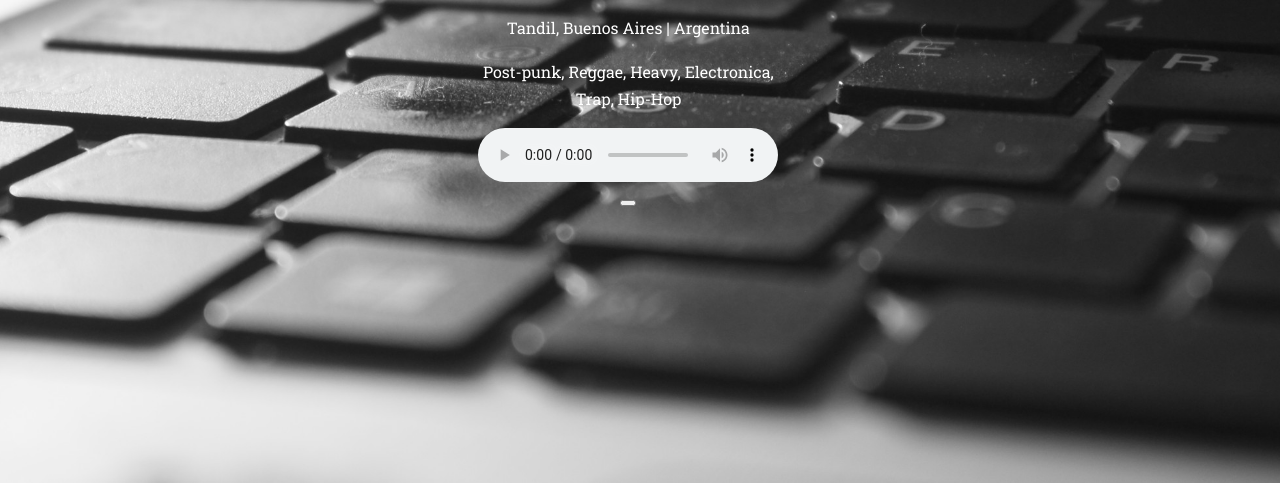
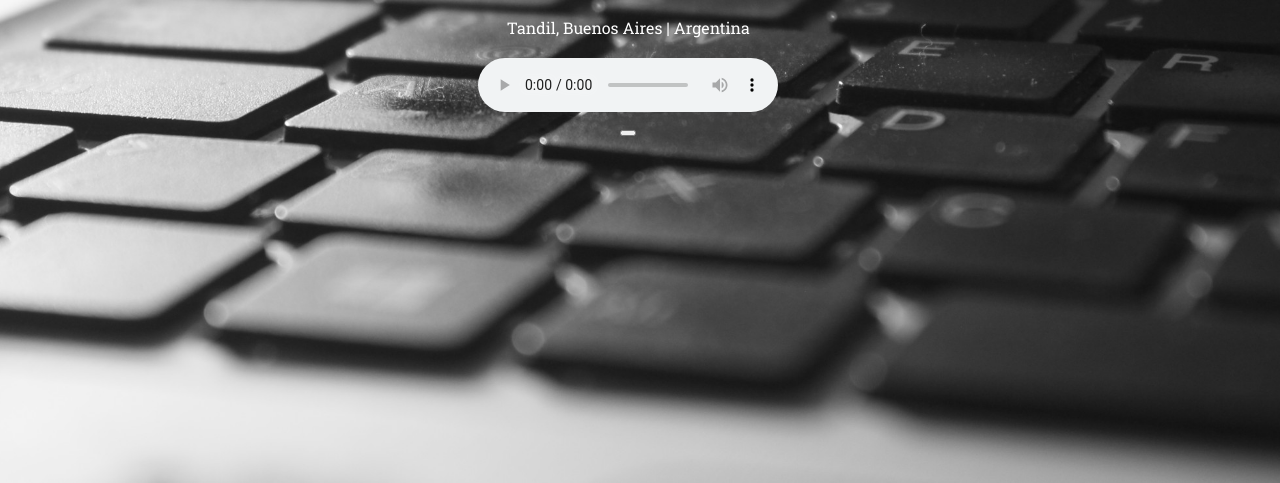
Before and after one commit to radioelmuro/online, a plain HTML site: page index.html in a window 1280 px wide. Shown: the part 317-800 px from the top of the page. Drawn offline with Linux system fonts and the light colour scheme.

Commit message:
Update index.html

```diff
--- a/index.html
+++ b/index.html
@@ -40,7 +40,7 @@
             <img src="img/logochico1.png" alt="logo" class="logo">
             <h3 class="tite"> Radio El Muro Online </h3>
             <p class="text">Tandil, Buenos Aires | Argentina</p>
-            <p class="text">Post-punk, Reggae, Heavy, Electronica, Trap, Hip-Hop</p>
+
 
             <!--REPRODUCTOR-->
 
```
